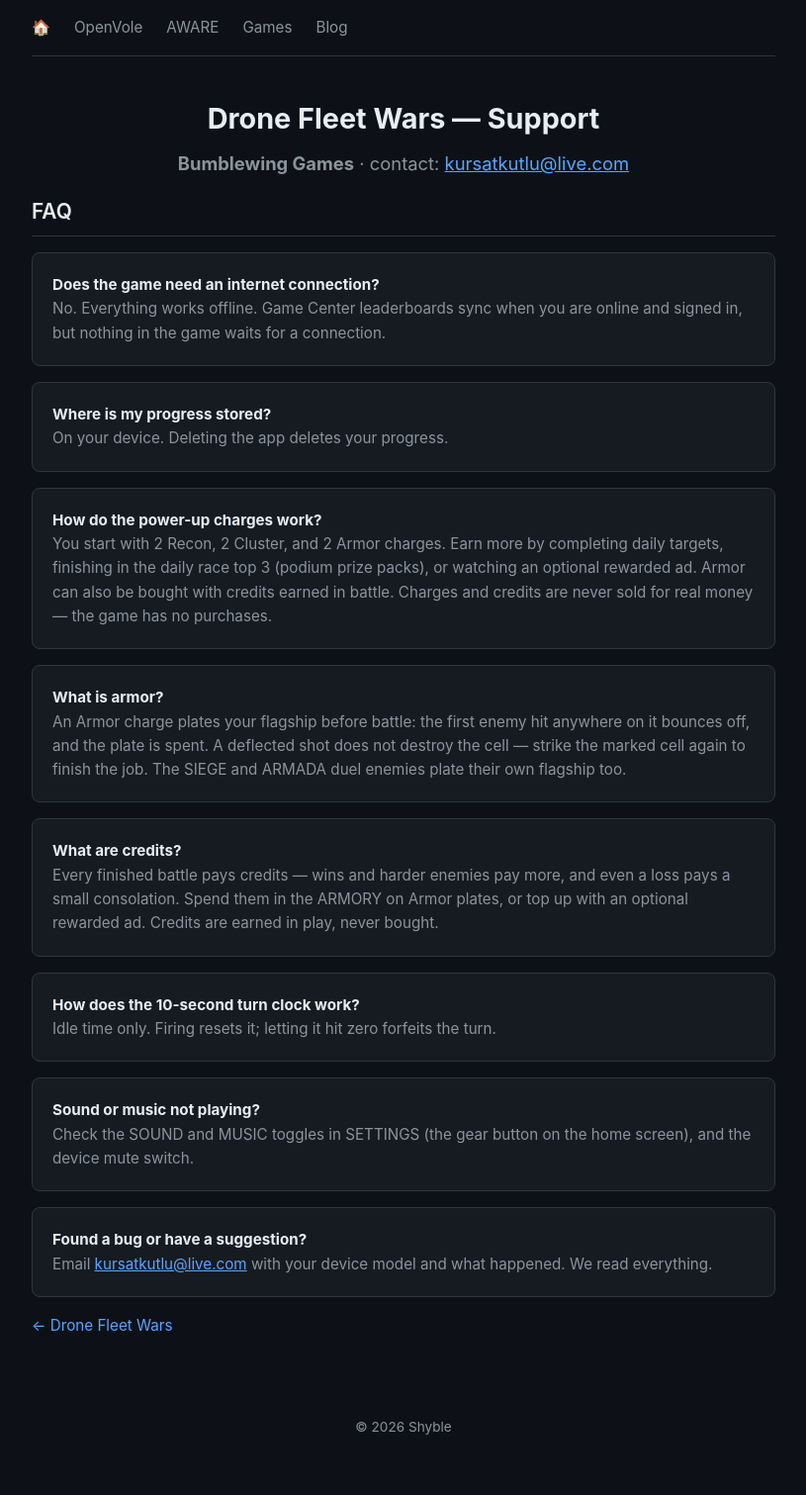
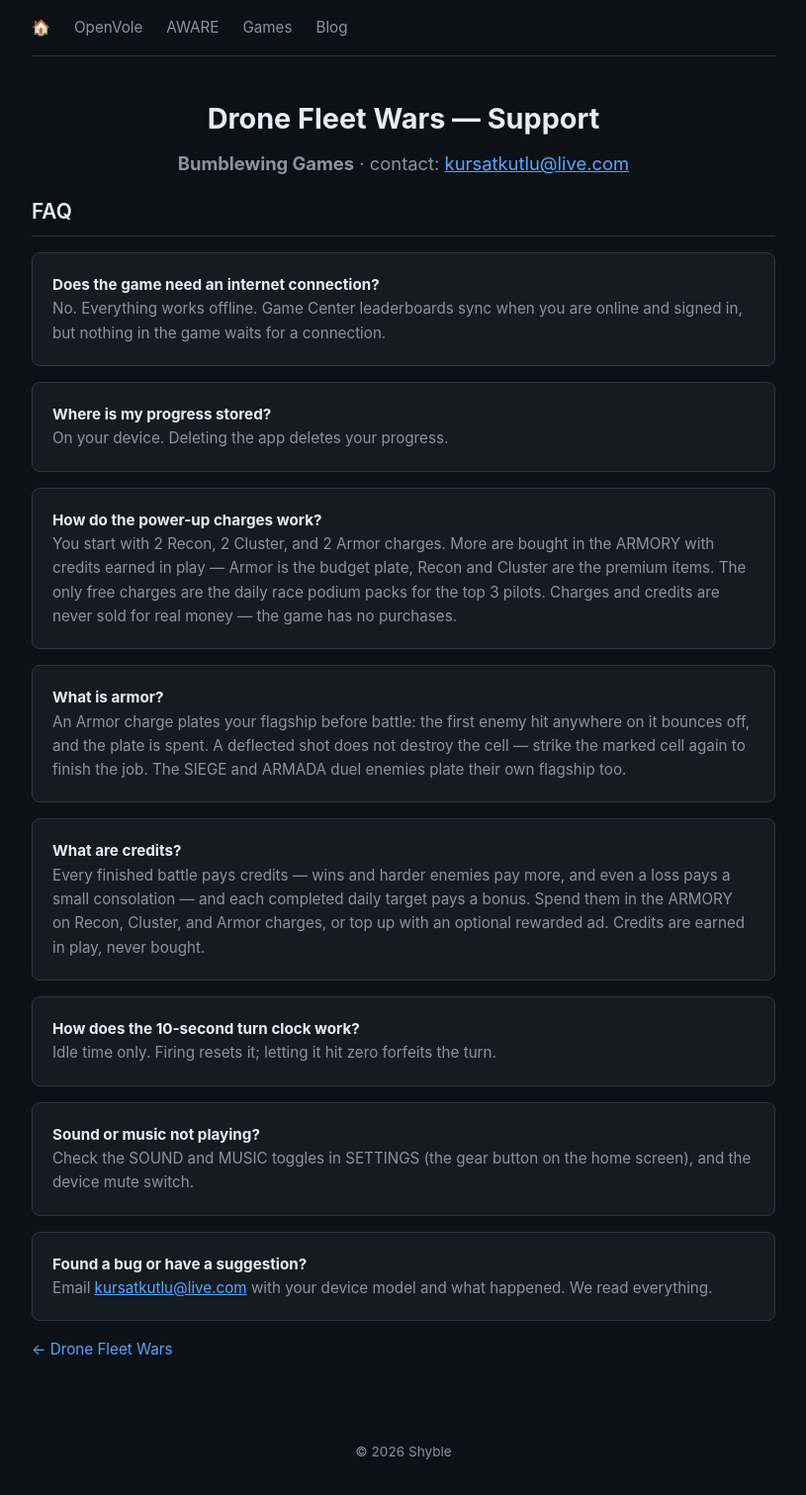
Before and after one commit to shyble/shyble.github.io, a Jekyll site: the page built from games/drone-fleet-wars/support/index.html, in a window 1280 px wide. Shown: the whole page at 99% size, without its empty margins (232-1047 px from the left). Built offline with Jekyll 4.4.1, drawn with Linux system fonts in a browser that asks for light colours; before the commit the page ends 1486 px from its top, so only the background shows below that.

Commit message:
DFW support: charges are credit-bought, podium is the only free drop

```diff
--- a/games/drone-fleet-wars/support/index.html
+++ b/games/drone-fleet-wars/support/index.html
@@ -25,11 +25,11 @@
 
     <div class="card">
         <p style="color: var(--text);"><strong>How do the power-up charges work?</strong></p>
-        <p>You start with 2 Recon, 2 Cluster, and 2 Armor charges. Earn more by
-        completing daily targets, finishing in the daily race top 3 (podium
-        prize packs), or watching an optional rewarded ad. Armor can also be
-        bought with credits earned in battle. Charges and credits are never
-        sold for real money — the game has no purchases.</p>
+        <p>You start with 2 Recon, 2 Cluster, and 2 Armor charges. More are bought
+        in the ARMORY with credits earned in play — Armor is the budget plate,
+        Recon and Cluster are the premium items. The only free charges are the
+        daily race podium packs for the top 3 pilots. Charges and credits are
+        never sold for real money — the game has no purchases.</p>
     </div>
 
     <div class="card">
@@ -44,8 +44,9 @@
     <div class="card">
         <p style="color: var(--text);"><strong>What are credits?</strong></p>
         <p>Every finished battle pays credits — wins and harder enemies pay
-        more, and even a loss pays a small consolation. Spend them in the
-        ARMORY on Armor plates, or top up with an optional rewarded ad.
+        more, and even a loss pays a small consolation — and each completed
+        daily target pays a bonus. Spend them in the ARMORY on Recon,
+        Cluster, and Armor charges, or top up with an optional rewarded ad.
         Credits are earned in play, never bought.</p>
     </div>
 
```
